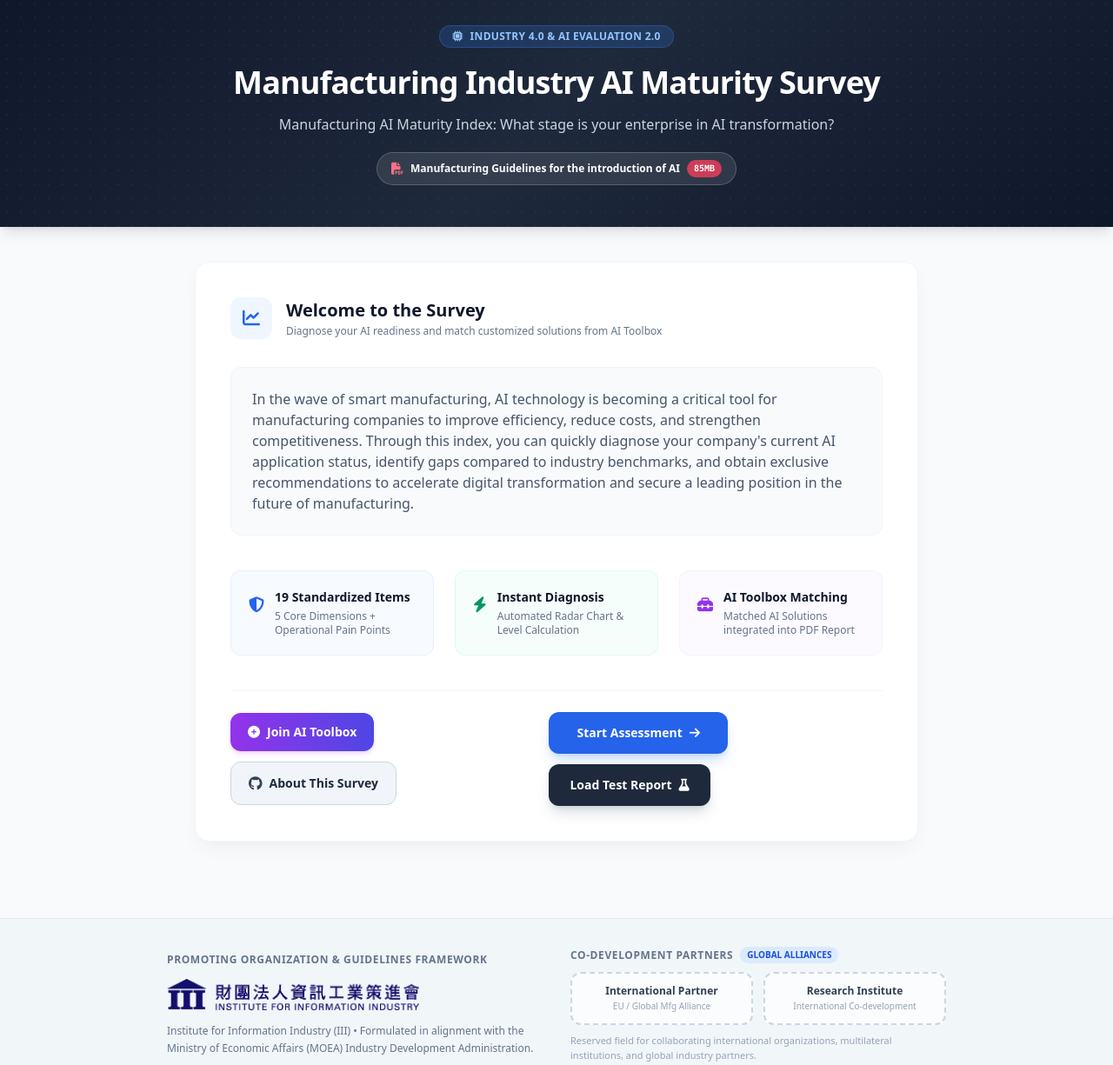
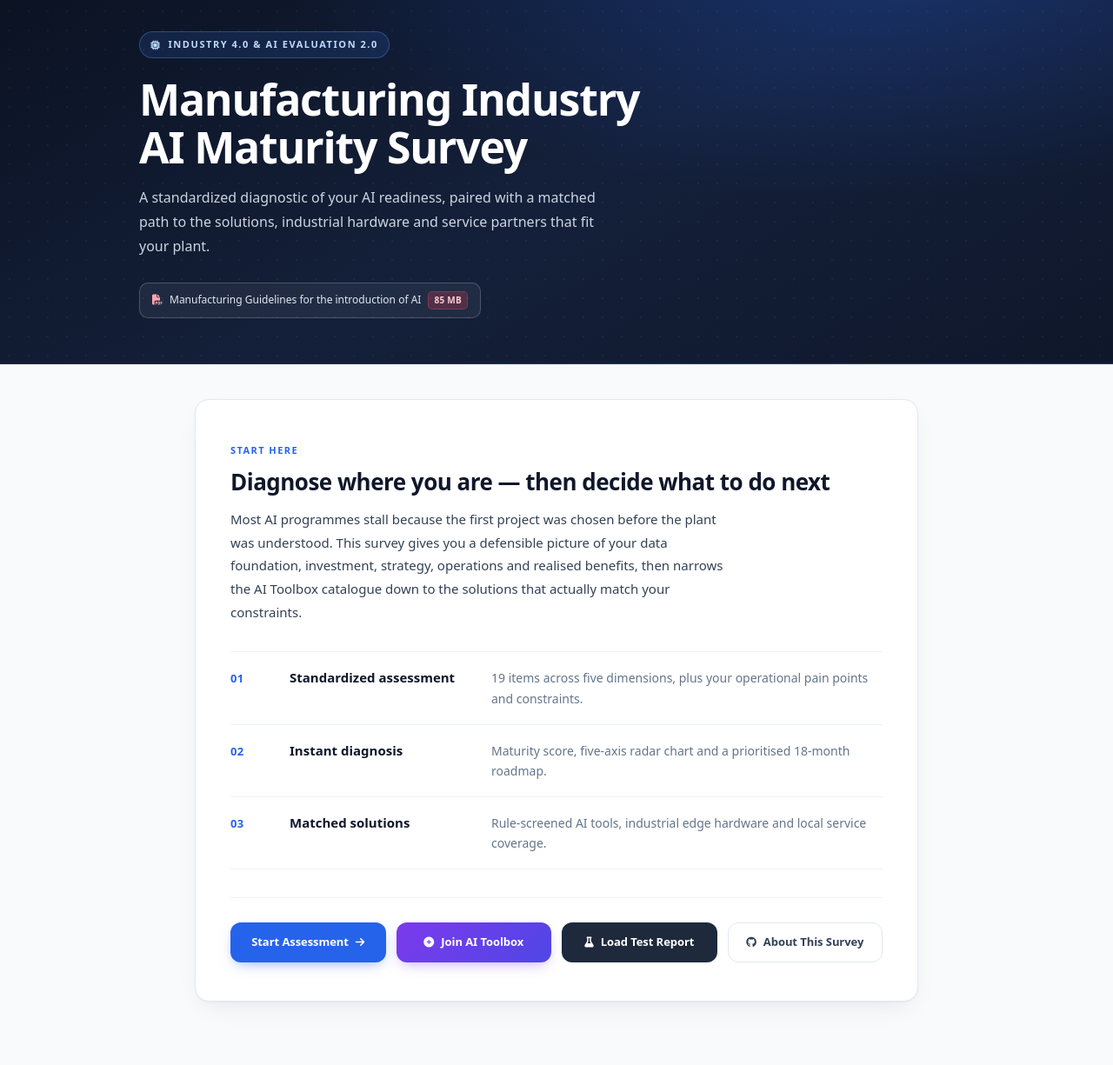
Before and after one commit to victoryeh-III/AI-Maturaty-Demo, a plain HTML site: page index.html in a window 1280 px wide. Shown: the part 20-1245 px from the top of the page at 87% size. Drawn offline with nearby package versions, Linux system fonts and the light colour scheme.

Commit message:
Redesign entry page: unified typography, colour tokens and readable layout
- Load a single webfont family (Inter) across the product
- Replace ad-hoc styles with design tokens (navy/blue/violet/slate scale)
- Rebuild hero: left-aligned, constrained measure, softer gradient and dot grid
- Rebuild entry card as numbered value props (01/02/03) for scanability
- Align the four primary actions in one even grid (1/2/4 columns)
- Fix narrow-width defects: guideline label wrapping, step description
  column alignment
- Add canva/ reference design and rendered verification screenshots

```diff
--- a/index.html
+++ b/index.html
@@ -12,44 +12,249 @@
     <script src="https://cdn.jsdelivr.net/npm/chart.js"></script>
     <!-- Font Awesome -->
     <link rel="stylesheet" href="https://cdnjs.cloudflare.com/ajax/libs/font-awesome/6.4.0/css/all.min.css">
+    <!-- Typography: single family across the whole product -->
+    <link rel="preconnect" href="https://fonts.googleapis.com">
+    <link rel="preconnect" href="https://fonts.gstatic.com" crossorigin>
+    <link href="https://fonts.googleapis.com/css2?family=Inter:wght@400;500;600;700;800&display=swap" rel="stylesheet">
     <style>
+        :root {
+            --ink-900: #0f172a;
+            --ink-800: #1e293b;
+            --ink-700: #334155;
+            --ink-500: #64748b;
+            --ink-400: #94a3b8;
+            --line: #e2e8f0;
+            --line-soft: #eef2f7;
+            --surface: #ffffff;
+            --canvas: #f8fafc;
+            --brand: #2563eb;
+            --brand-deep: #1d4ed8;
+            --accent: #7c3aed;
+            --success: #059669;
+        }
+
+        html { -webkit-text-size-adjust: 100%; }
+
+        body {
+            font-family: 'Inter', ui-sans-serif, system-ui, -apple-system, 'Segoe UI', sans-serif;
+            color: var(--ink-700);
+            background: var(--canvas);
+            font-feature-settings: 'cv02','cv03','cv04','cv11';
+        }
+
         [v-cloak] { display: none; }
-        .gradient-bg {
-            background: linear-gradient(135deg, #0f172a 0%, #1e293b 50%, #0f172a 100%);
-        }
+
+        /* ---------- hero ---------- */
+        .hero-band {
+            position: relative;
+            overflow: hidden;
+            background:
+                radial-gradient(1100px 480px at 78% -12%, rgba(37,99,235,.30), transparent 62%),
+                linear-gradient(150deg, #0b1222 0%, #14203a 52%, #0f172a 100%);
+            border-bottom: 1px solid rgba(148,163,184,.16);
+            padding: 3.5rem 0 3.25rem;
+        }
+        .hero-dots {
+            position: absolute; inset: 0;
+            background-image: radial-gradient(rgba(148,163,184,.55) 1px, transparent 1px);
+            background-size: 22px 22px;
+            opacity: .13;
+            pointer-events: none;
+        }
+        .eyebrow {
+            display: inline-flex; align-items: center; gap: .5rem;
+            font-size: .6875rem; font-weight: 600;
+            letter-spacing: .14em; text-transform: uppercase;
+            color: #bfdbfe;
+            background: rgba(59,130,246,.14);
+            border: 1px solid rgba(96,165,250,.32);
+            padding: .375rem .75rem; border-radius: 999px;
+        }
+        .hero-title {
+            margin: 1.25rem 0 0;
+            font-size: 2.0625rem;
+            line-height: 1.1;
+            font-weight: 800;
+            letter-spacing: -0.025em;
+            color: #ffffff;
+        }
+        @media (min-width: 640px) { .hero-title { font-size: 2.75rem; } }
+        @media (min-width: 1024px) { .hero-title { font-size: 3.125rem; } }
+
+        .hero-sub {
+            margin-top: 1rem;
+            max-width: 58ch;
+            font-size: .9375rem;
+            line-height: 1.75;
+            color: #cbd5e1;
+        }
+        @media (min-width: 640px) { .hero-sub { font-size: 1rem; } }
+
+        .hero-cta-row { margin-top: 1.75rem; display: flex; flex-wrap: wrap; gap: .625rem; }
+        .btn-guideline {
+            display: inline-flex; align-items: center; gap: .5rem;
+            max-width: 100%;
+            min-width: 0;
+            padding: .5625rem .875rem;
+            border-radius: .625rem;
+            font-size: .75rem; font-weight: 500;
+            color: #e2e8f0;
+            background: rgba(255,255,255,.06);
+            border: 1px solid rgba(226,232,240,.22);
+            transition: background .18s ease, border-color .18s ease;
+        }
+        .btn-guideline:hover { background: rgba(255,255,255,.12); border-color: rgba(226,232,240,.38); }
+        .pill-size {
+            font-size: .625rem; font-weight: 600; letter-spacing: .03em;
+            padding: .125rem .375rem; border-radius: .3125rem;
+            background: rgba(244,63,94,.22); color: #fecdd3;
+            border: 1px solid rgba(244,63,94,.32);
+            flex-shrink: 0;
+        }
+        @media (max-width: 639px) {
+            .btn-guideline { align-items: flex-start; text-align: left; }
+            .btn-guideline .guideline-label { white-space: normal; line-height: 1.45; }
+        }
+
+        /* ---------- entry card ---------- */
+        .entry-card {
+            background: var(--surface);
+            border: 1px solid var(--line);
+            border-radius: 1rem;
+            padding: 2rem 1.5rem;
+            box-shadow: 0 1px 2px rgba(15,23,42,.04), 0 12px 32px -12px rgba(15,23,42,.10);
+        }
+        @media (min-width: 640px) { .entry-card { padding: 2.75rem 2.5rem; } }
+
+        .section-eyebrow {
+            font-size: .6875rem; font-weight: 600;
+            letter-spacing: .13em; text-transform: uppercase;
+            color: var(--brand);
+        }
+        .entry-title {
+            margin-top: .625rem;
+            font-size: 1.375rem; line-height: 1.25;
+            font-weight: 800; letter-spacing: -0.02em;
+            color: var(--ink-900);
+        }
+        @media (min-width: 640px) { .entry-title { font-size: 1.625rem; } }
+
+        .entry-lede {
+            margin-top: .875rem;
+            max-width: 68ch;
+            font-size: .9375rem;
+            line-height: 1.78;
+            color: var(--ink-700);
+        }
+
+        /* ---------- numbered value props ---------- */
+        .entry-steps { margin-top: 2rem; border-top: 1px solid var(--line-soft); }
+        .entry-step {
+            display: grid;
+            grid-template-columns: 2.25rem 1fr;
+            gap: .25rem 1rem;
+            padding: 1.125rem 0;
+            border-bottom: 1px solid var(--line-soft);
+        }
+        @media (max-width: 767px) {
+            .step-desc { grid-column: 2; }
+        }
+        @media (min-width: 768px) {
+            .entry-step { grid-template-columns: 2.75rem 13rem 1fr; gap: 0 1.5rem; align-items: baseline; }
+        }
+        .step-num {
+            font-size: .8125rem; font-weight: 700;
+            font-variant-numeric: tabular-nums;
+            color: var(--brand);
+            letter-spacing: .02em;
+        }
+        .step-name {
+            font-size: .9375rem; font-weight: 600;
+            color: var(--ink-900);
+            line-height: 1.5;
+        }
+        .step-desc {
+            font-size: .875rem; line-height: 1.65;
+            color: var(--ink-500);
+        }
+
+        /* ---------- unified action grid ---------- */
+        .entry-actions {
+            margin-top: 2rem;
+            padding-top: 1.75rem;
+            border-top: 1px solid var(--line-soft);
+            display: grid;
+            grid-template-columns: 1fr;
+            gap: .75rem;
+        }
+        @media (min-width: 640px) { .entry-actions { grid-template-columns: 1fr 1fr; } }
+        @media (min-width: 1024px) { .entry-actions { grid-template-columns: repeat(4, 1fr); } }
+
+        .btn-action {
+            display: inline-flex; align-items: center; justify-content: center; gap: .5rem;
+            height: 2.875rem;
+            padding: 0 1rem;
+            border-radius: .75rem;
+            font-size: .8125rem; font-weight: 600;
+            letter-spacing: -0.005em;
+            white-space: nowrap;
+            transition: background .18s ease, box-shadow .18s ease, transform .1s ease, border-color .18s ease;
+        }
+        .btn-action:active { transform: translateY(1px); }
+        .btn-action i { font-size: .75rem; }
+
+        .btn-primary { background: var(--brand); color: #fff; box-shadow: 0 6px 16px -6px rgba(37,99,235,.55); }
+        .btn-primary:hover { background: var(--brand-deep); }
+
+        .btn-accent { background: linear-gradient(135deg, #7c3aed 0%, #4f46e5 100%); color: #fff; box-shadow: 0 6px 16px -6px rgba(124,58,237,.5); }
+        .btn-accent:hover { background: linear-gradient(135deg, #6d28d9 0%, #4338ca 100%); }
+
+        .btn-neutral { background: var(--ink-800); color: #fff; }
+        .btn-neutral:hover { background: var(--ink-900); }
+
+        .btn-ghost { background: #fff; color: var(--ink-700); border: 1px solid var(--line); }
+        .btn-ghost:hover { background: #f1f5f9; border-color: #cbd5e1; }
+
+        /* ---------- shared ---------- */
         .card-shadow {
-            box-shadow: 0 10px 25px -5px rgba(0, 0, 0, 0.05), 0 8px 10px -6px rgba(0, 0, 0, 0.01);
-        }
+            box-shadow: 0 10px 25px -5px rgba(0,0,0,.05), 0 8px 10px -6px rgba(0,0,0,.01);
+        }
+
         @media print {
             .no-print { display: none !important; }
             .print-only { display: block !important; }
             body { background: white !important; color: black !important; }
+            .hero-band { background: #0f172a !important; -webkit-print-color-adjust: exact; print-color-adjust: exact; }
             .card-shadow { box-shadow: none !important; border: 1px solid #e2e8f0 !important; break-inside: avoid; page-break-inside: avoid; }
+            .entry-card { break-inside: avoid; }
         }
     </style>
 </head>
 <body class="bg-slate-50 text-slate-800 font-sans antialiased min-h-screen flex flex-col">
     <div id="app" v-cloak class="flex-grow flex flex-col">
         <!-- Header / Hero Header -->
-        <header class="gradient-bg text-white py-12 px-4 sm:px-6 lg:px-8 shadow-lg relative overflow-hidden">
-            <div class="absolute inset-0 opacity-10 bg-[radial-gradient(#3b82f6_1px,transparent_1px)] [background-size:16px_16px]"></div>
-            <div class="max-w-4xl mx-auto relative z-10 text-center">
-                <div class="inline-flex items-center space-x-2 bg-blue-500/20 text-blue-300 border border-blue-500/30 px-3.5 py-1 rounded-full text-xs font-semibold mb-5 tracking-wide uppercase">
+        <header class="hero-band text-white">
+            <div class="hero-dots"></div>
+            <div class="max-w-5xl mx-auto px-5 sm:px-6 lg:px-8 relative z-10">
+                <div class="max-w-3xl">
+                    <span class="eyebrow">
                         <i class="fa-solid fa-microchip"></i>
-                    <span>Industry 4.0 & AI Evaluation 2.0</span>
-                </div>
-                <h1 class="text-2xl sm:text-4xl font-extrabold tracking-tight text-white mb-4">
-                    Manufacturing Industry AI Maturity Survey
-                </h1>
-                <p class="text-slate-300 text-sm sm:text-base max-w-2xl mx-auto leading-relaxed">
-                    Manufacturing AI Maturity Index: What stage is your enterprise in AI transformation?
+                        <span>Industry 4.0 &amp; AI Evaluation 2.0</span>
+                    </span>
+                    <h1 class="hero-title">Manufacturing Industry<br class="hidden sm:block"> AI Maturity Survey</h1>
+                    <p class="hero-sub">
+                        A standardized diagnostic of your AI readiness, paired with a matched path to the
+                        solutions, industrial hardware and service partners that fit your plant.
                     </p>
-                <div class="mt-5 flex flex-wrap justify-center items-center gap-3">
-                    <a href="Manufacturing%20Guidelines%20for%20the%20introduction%20of%20AI.pdf" download="Manufacturing Guidelines for the introduction of AI.pdf" class="inline-flex items-center space-x-2 bg-white/10 hover:bg-white/20 text-white border border-white/20 px-4 py-2 rounded-full text-xs font-semibold backdrop-blur-sm transition duration-200 shadow-sm">
-                        <i class="fa-solid fa-file-pdf text-rose-400 text-sm"></i>
-                        <span>Manufacturing Guidelines for the introduction of AI</span>
-                        <span class="text-[10px] bg-rose-500/80 text-white px-2 py-0.5 rounded-full font-mono">85MB</span>
+                    <div class="hero-cta-row">
+                        <a href="Manufacturing%20Guidelines%20for%20the%20introduction%20of%20AI.pdf"
+                           download="Manufacturing Guidelines for the introduction of AI.pdf"
+                           class="btn-guideline">
+                            <i class="fa-solid fa-file-pdf text-rose-300"></i>
+                            <span class="guideline-label">Manufacturing Guidelines for the introduction of AI</span>
+                                            <span class="pill-size">85 MB</span>
                         </a>
+                    </div>
                 </div>
             </div>
         </header>
@@ -58,71 +263,55 @@
         <main class="max-w-4xl mx-auto px-4 sm:px-6 lg:px-8 py-10 flex-grow w-full">
 
             <!-- Welcome / Intro Card (Stage 0) -->
-            <div v-if="currentStep === 0" class="bg-white rounded-2xl p-6 sm:p-10 card-shadow border border-slate-100">
-                <div class="flex items-center space-x-4 mb-8">
-                    <div class="w-12 h-12 rounded-xl bg-blue-50 text-blue-600 flex items-center justify-center text-xl font-bold flex-shrink-0">
-                        <i class="fa-solid fa-chart-line"></i>
-                    </div>
-                    <div>
-                        <h2 class="text-xl font-bold text-slate-900">Welcome to the Survey</h2>
-                        <p class="text-xs text-slate-500 mt-0.5">Diagnose your AI readiness and match customized solutions from AI Toolbox</p>
-                    </div>
-                </div>
-
-                <p class="text-slate-600 leading-relaxed text-sm sm:text-base mb-10 bg-slate-50 p-6 rounded-xl border border-slate-100">
-                    In the wave of smart manufacturing, AI technology is becoming a critical tool for manufacturing companies to improve efficiency, reduce costs, and strengthen competitiveness. Through this index, you can quickly diagnose your company's current AI application status, identify gaps compared to industry benchmarks, and obtain exclusive recommendations to accelerate digital transformation and secure a leading position in the future of manufacturing.
+            <section v-if="currentStep === 0" class="entry-card">
+                <span class="section-eyebrow">Start here</span>
+                <h2 class="entry-title">Diagnose where you are — then decide what to do next</h2>
+                <p class="entry-lede">
+                    Most AI programmes stall because the first project was chosen before the plant was
+                    understood. This survey gives you a defensible picture of your data foundation, investment,
+                    strategy, operations and realised benefits, then narrows the AI Toolbox catalogue down to
+                    the solutions that actually match your constraints.
                 </p>
 
-                <div class="grid grid-cols-1 md:grid-cols-3 gap-6 mb-10">
-                    <div class="p-5 rounded-xl bg-blue-50/50 border border-blue-100/60 flex items-start space-x-3">
-                        <i class="fa-solid fa-shield-halved text-blue-600 text-lg mt-1"></i>
-                        <div>
-                            <h4 class="font-semibold text-xs sm:text-sm text-slate-900">19 Standardized Items</h4>
-                            <p class="text-xs text-slate-500 mt-1">5 Core Dimensions + Operational Pain Points</p>
-                        </div>
-                    </div>
-                    <div class="p-5 rounded-xl bg-emerald-50/50 border border-emerald-100/60 flex items-start space-x-3">
-                        <i class="fa-solid fa-bolt text-emerald-600 text-lg mt-1"></i>
-                        <div>
-                            <h4 class="font-semibold text-xs sm:text-sm text-slate-900">Instant Diagnosis</h4>
-                            <p class="text-xs text-slate-500 mt-1">Automated Radar Chart & Level Calculation</p>
-                        </div>
-                    </div>
-                    <div class="p-5 rounded-xl bg-purple-50/50 border border-purple-100/60 flex items-start space-x-3">
-                        <i class="fa-solid fa-toolbox text-purple-600 text-lg mt-1"></i>
-                        <div>
-                            <h4 class="font-semibold text-xs sm:text-sm text-slate-900">AI Toolbox Matching</h4>
-                            <p class="text-xs text-slate-500 mt-1">Matched AI Solutions integrated into PDF Report</p>
-                        </div>
-                    </div>
-                </div>
-
-                <!-- Homepage Action Row (Join AI Toolbox on the left + Start Assessment on the right) -->
-                <div class="pt-6 border-t border-slate-100 flex flex-col lg:flex-row items-center justify-between gap-4">
-                    <div class="flex flex-wrap items-center gap-3 w-full lg:w-auto">
-                        <a href="https://docs.google.com/forms/d/1Vx9oEqBuHAh5nnzCTkb8bEqBKRxh7NyL26DS4tupD2w/edit" target="_blank" rel="noopener text-decoration-none" class="flex-1 sm:flex-initial px-5 py-3 bg-gradient-to-r from-purple-600 to-indigo-600 hover:from-purple-700 hover:to-indigo-700 text-white font-bold text-sm rounded-xl transition duration-200 flex items-center justify-center space-x-2 shadow-md shadow-purple-500/20">
+                <div class="entry-steps">
+                    <div class="entry-step">
+                        <span class="step-num">01</span>
+                        <span class="step-name">Standardized assessment</span>
+                        <span class="step-desc">19 items across five dimensions, plus your operational pain points and constraints.</span>
+                    </div>
+                    <div class="entry-step">
+                        <span class="step-num">02</span>
+                        <span class="step-name">Instant diagnosis</span>
+                        <span class="step-desc">Maturity score, five-axis radar chart and a prioritised 18-month roadmap.</span>
+                    </div>
+                    <div class="entry-step">
+                        <span class="step-num">03</span>
+                        <span class="step-name">Matched solutions</span>
+                        <span class="step-desc">Rule-screened AI tools, industrial edge hardware and local service coverage.</span>
+                    </div>
+                </div>
+
+                <div class="entry-actions">
+                    <button @click="nextStep" class="btn-action btn-primary">
+                        <span>Start Assessment</span>
+                        <i class="fa-solid fa-arrow-right"></i>
+                    </button>
+                    <a href="https://docs.google.com/forms/d/1Vx9oEqBuHAh5nnzCTkb8bEqBKRxh7NyL26DS4tupD2w/edit"
+                       target="_blank" rel="noopener" class="btn-action btn-accent">
                         <i class="fa-solid fa-plus-circle"></i>
                         <span>Join AI Toolbox</span>
                     </a>
-
-                        <a href="https://github.com/victoryeh-III/AI-Maturaty-Demo/blob/main/README.md" target="_blank" rel="noopener text-decoration-none" class="flex-1 sm:flex-initial px-5 py-3 bg-slate-100 hover:bg-slate-200 text-slate-800 font-semibold text-sm rounded-xl transition duration-200 flex items-center justify-center space-x-2 border border-slate-300">
-                            <i class="fa-brands fa-github text-slate-700 text-base"></i>
+                    <button @click="loadTestData" class="btn-action btn-neutral">
+                        <i class="fa-solid fa-flask"></i>
+                        <span>Load Test Report</span>
+                    </button>
+                    <a href="https://github.com/victoryeh-III/AI-Maturaty-Demo/blob/main/README.md"
+                       target="_blank" rel="noopener" class="btn-action btn-ghost">
+                        <i class="fa-brands fa-github"></i>
                         <span>About This Survey</span>
                     </a>
                 </div>
-
-                    <div class="flex flex-wrap items-center gap-3 w-full lg:w-auto">
-                        <button @click="nextStep" class="flex-1 sm:flex-initial px-8 py-3.5 bg-blue-600 hover:bg-blue-700 text-white font-semibold text-sm rounded-xl transition duration-200 flex items-center justify-center space-x-2 shadow-lg shadow-blue-500/25">
-                            <span>Start Assessment</span>
-                            <i class="fa-solid fa-arrow-right text-sm"></i>
-                        </button>
-                        <button @click="loadTestData" class="flex-1 sm:flex-initial px-6 py-3.5 bg-slate-800 hover:bg-slate-900 text-white font-semibold text-sm rounded-xl transition duration-200 flex items-center justify-center space-x-2 shadow-lg shadow-slate-500/25">
-                            <span>Load Test Report</span>
-                            <i class="fa-solid fa-flask text-sm"></i>
-                        </button>
-                    </div>
-                </div>
-            </div>
+            </section>
 
             <!-- Progress Bar (for Steps 1 to 7) -->
             <div v-if="currentStep >= 1 && currentStep <= 7" class="mb-10">
```
Also changed, not shown: canva/README.txt (added), canva/entry_after.png (added), canva/entry_narrow.png (added), canva/p1.png (added). Lines whose indentation alone changed are shown as unchanged.
